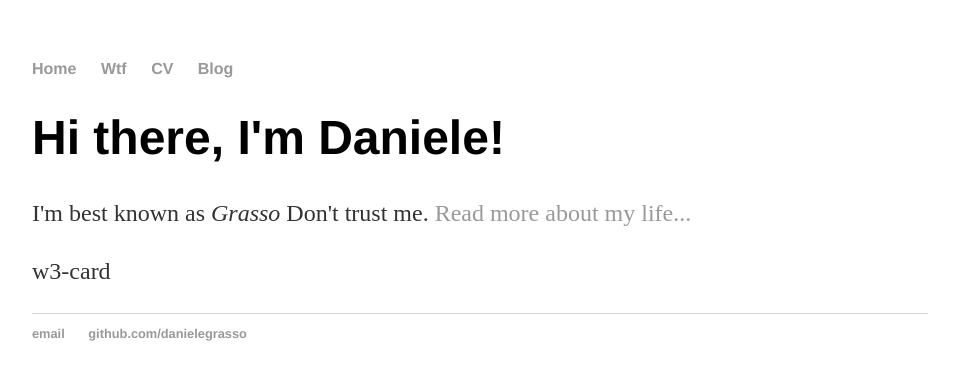
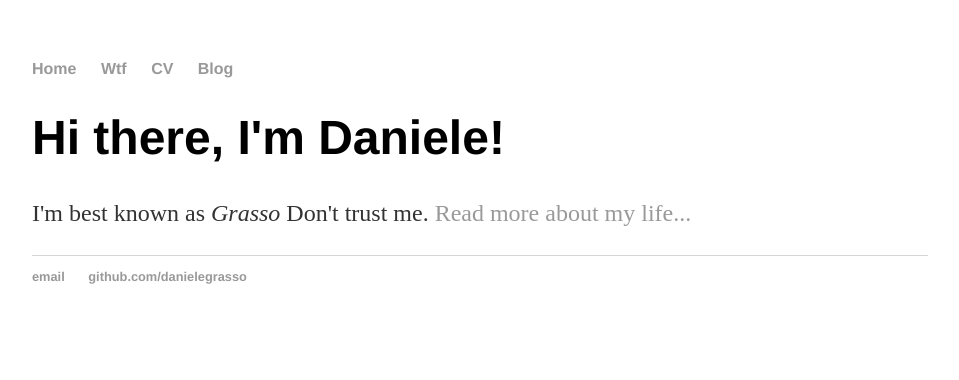
Before and after one commit to danielegrasso/danielegrasso.github.io, a Jekyll site: the page built from index.html, in a window 1280 px wide. Shown: the top 380 px of the page, without its empty margins (160-1119 px from the left). Built offline with Jekyll 4.4.1, drawn with Linux system fonts in a browser that asks for light colours.

Commit message:
Update default.html

```diff
--- a/_layouts/default.html
+++ b/_layouts/default.html
@@ -19,8 +19,8 @@
 			{{ content }}
 
 			</div><!-- /.container -->
-			<div class="w3-card">
-			  <p>w3-card</p>
+			<div class="card">
+
 			</div>
 
 			<footer>
```
